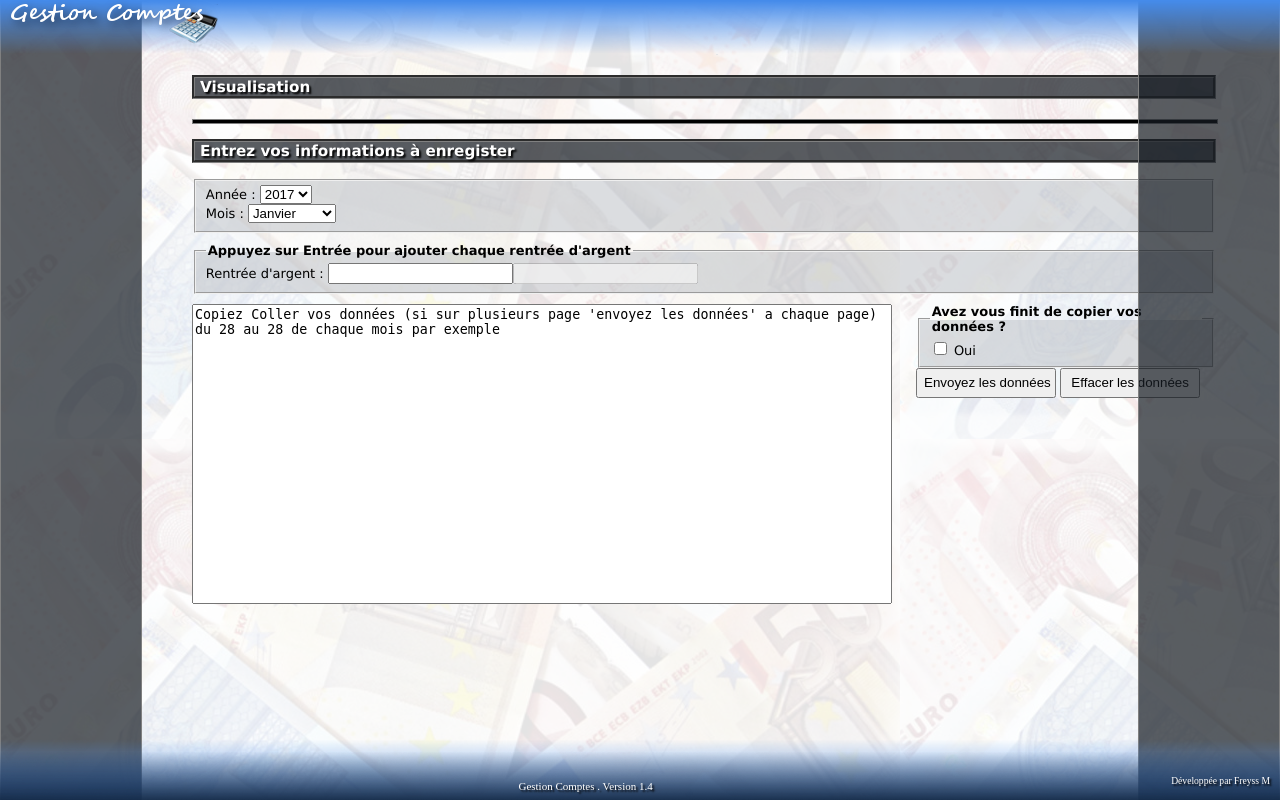
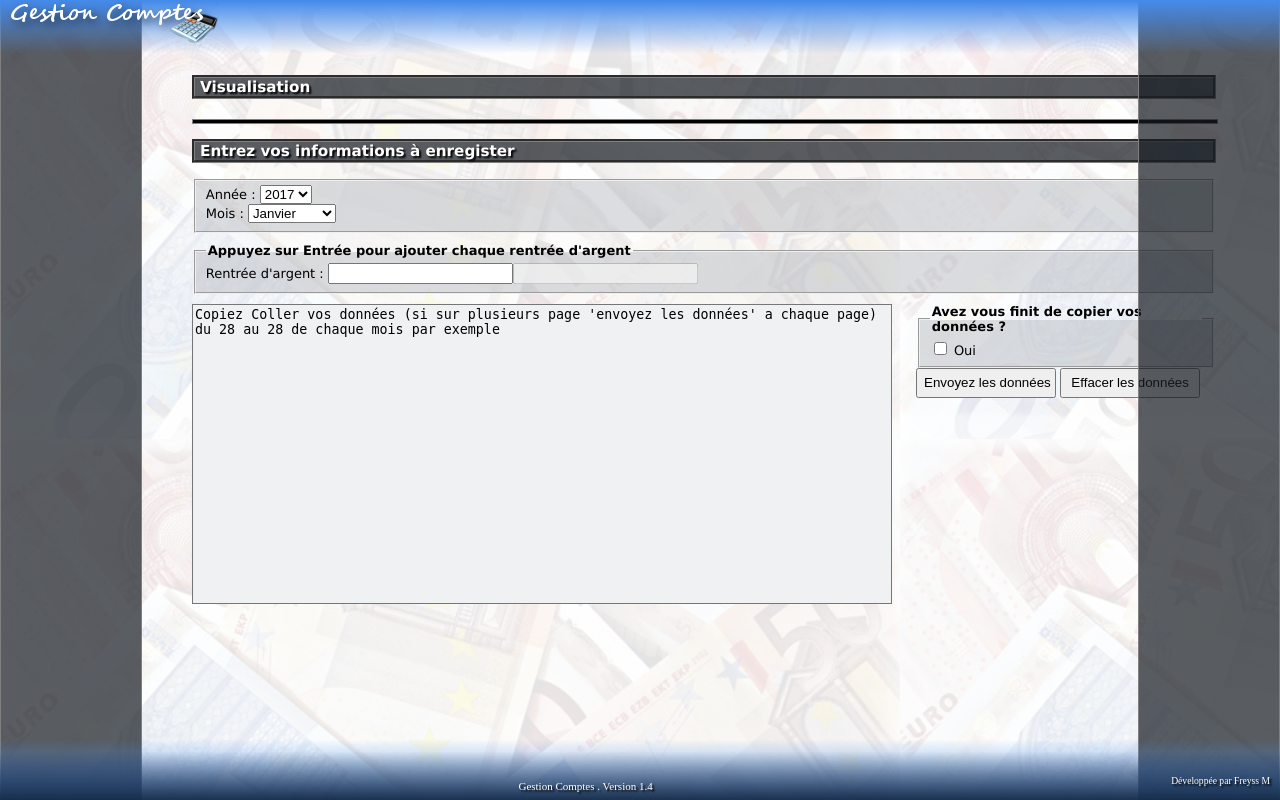
Before and after one commit to Revan027/Compte, a PHP site: page / in a window 1280 px wide. Run offline with PHP 8.4, Linux system fonts and the light colour scheme; data that the repository does not hold is empty.

Commit message:
Mise a jour graphique

```diff
--- a/feuille.css
+++ b/feuille.css
@@ -178,6 +178,8 @@ textarea{
     height:300px;
     margin-top:10px;
     resize:none;
+    background-image:url(images/fondTextArea.png);
+    background-repeat: repeat;
 }
 .bouton{
     width:140px;
```
Also changed, not shown: images/fondTextArea.png (added).
